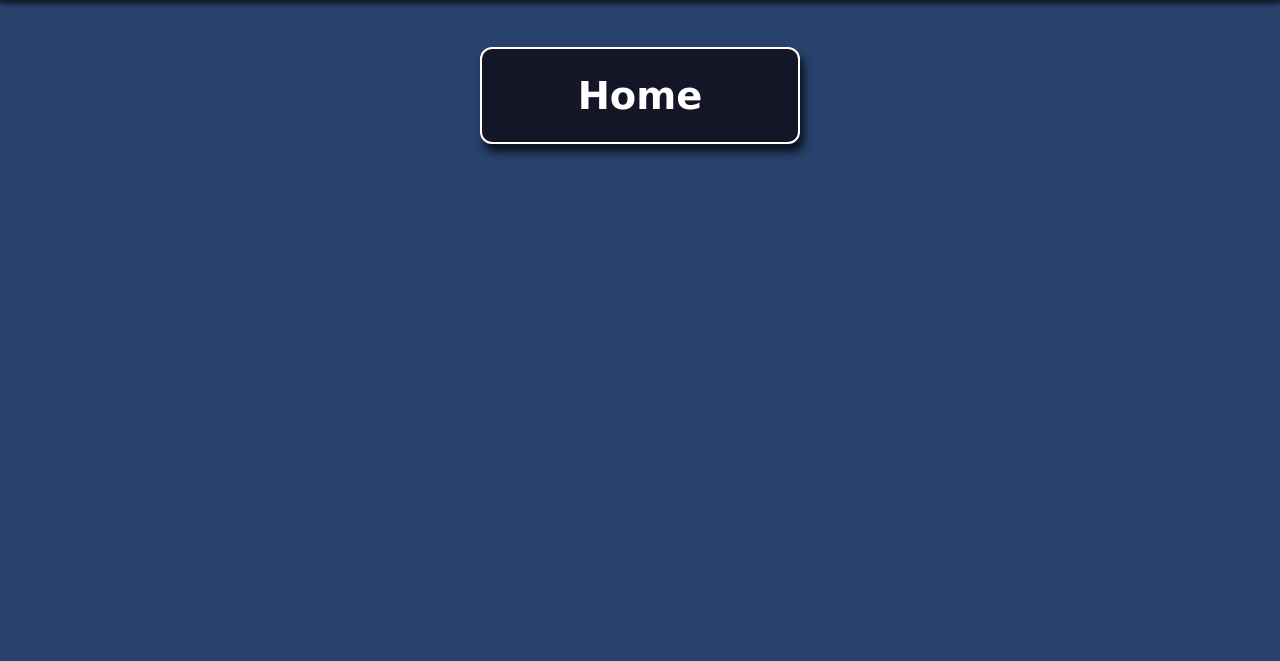
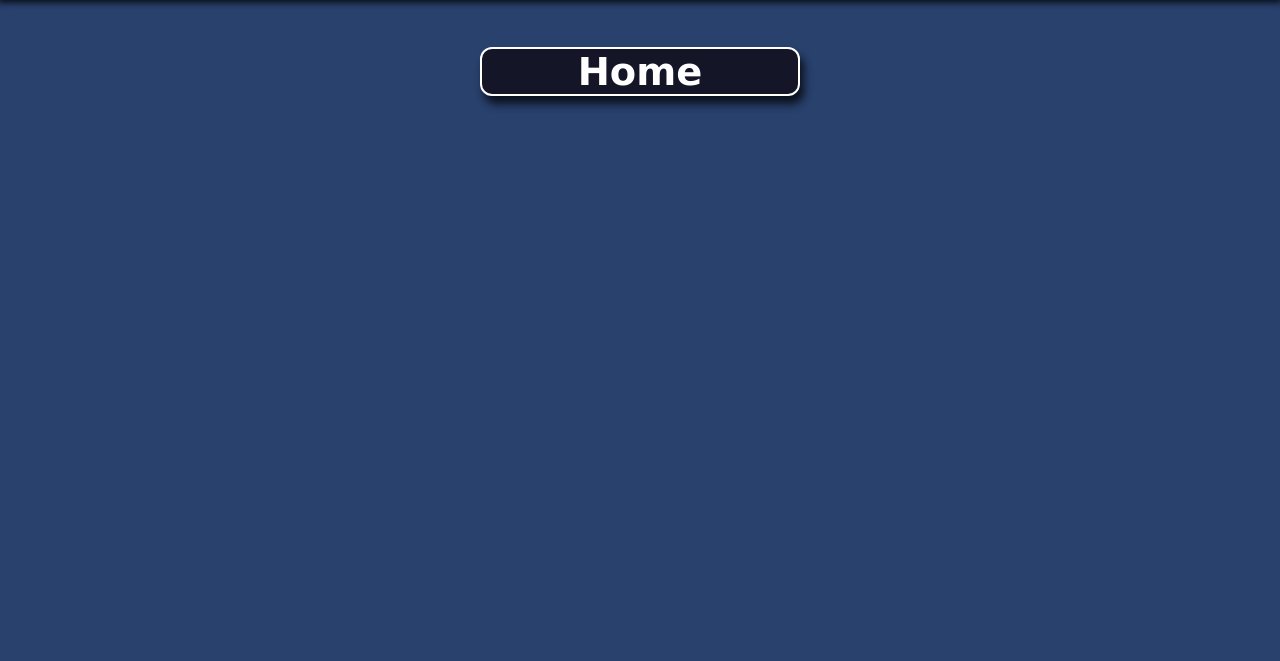
Before and after one commit to F-Adams/responsive_navbar, a plain HTML site: page index.html in a window 1280 px wide. Shown: the part 65-726 px from the top of the page. Drawn offline with Linux system fonts and the light colour scheme.

Commit message:
Modifies styles

```diff
--- a/css/styles.css
+++ b/css/styles.css
@@ -71,7 +71,7 @@ body {
 
 .titleBox {
     width: 25%;
-    padding: 1.5rem;
+    /* padding: 1.5rem; */
     margin: 50px auto;
     background-color: #141527;
     border: 2px solid #fff;
```
